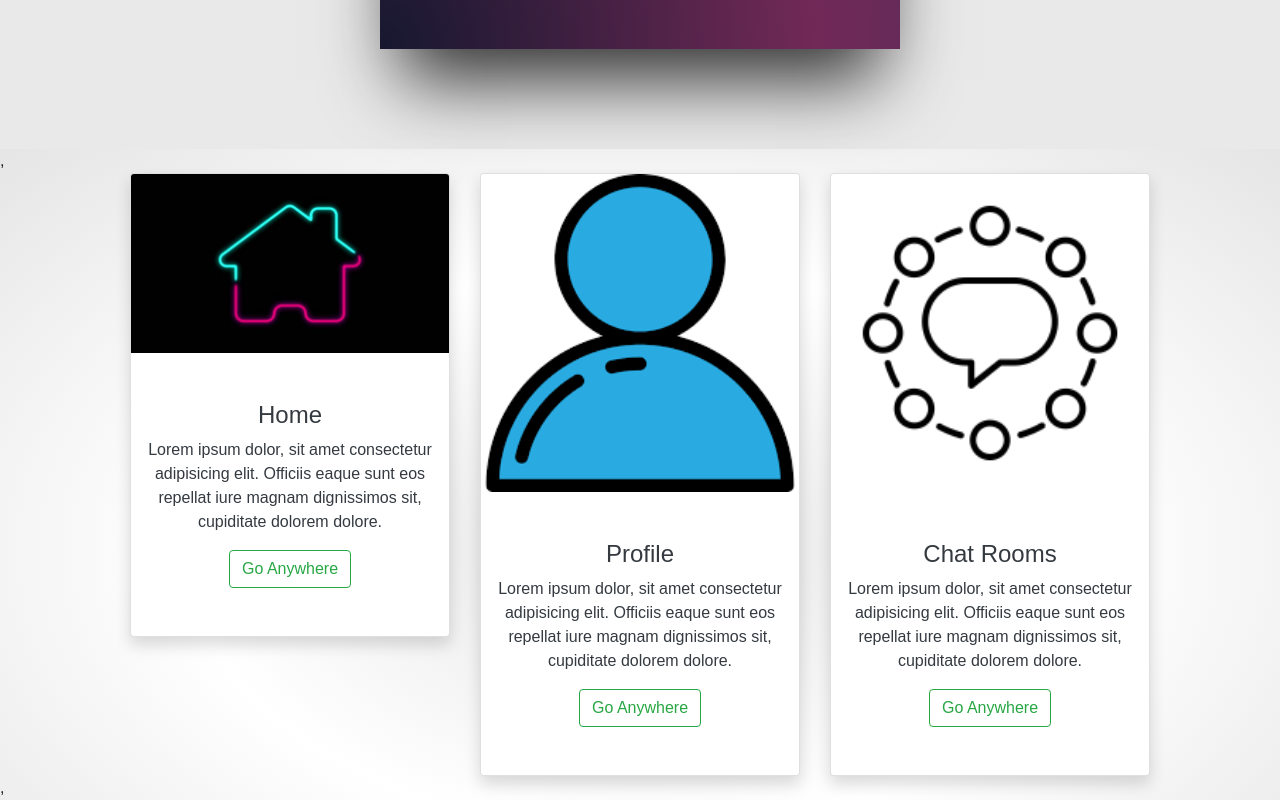
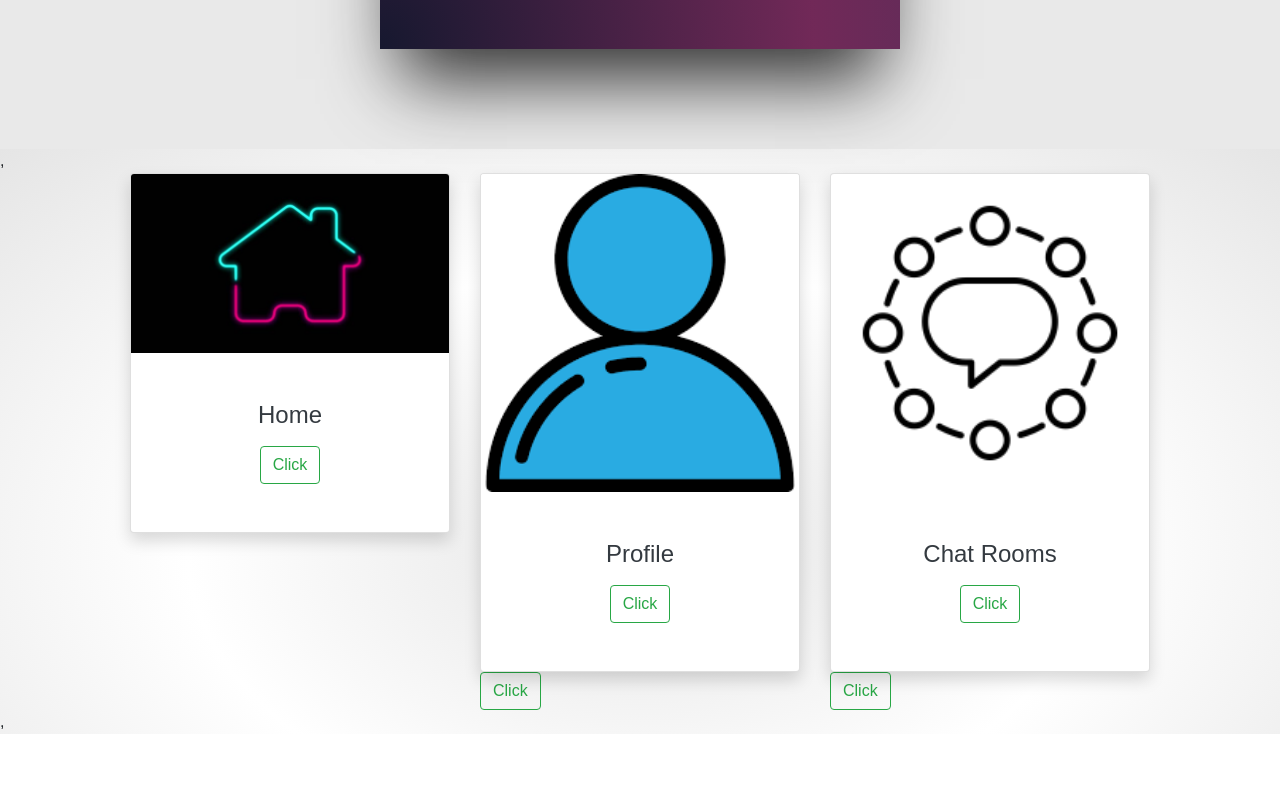
Before and after one commit to bloodbros30/UCF_Project_2021, a React (Create React App) app: page / in a window 1280 px wide. Shown: the part 651-1451 px from the top of the page. After the commit the page ends 1385 px from the top, so only its background shows below. Built offline with nearby package versions, Linux system fonts and the light colour scheme; no server answers.

Commit message:
Added Buttons needs to be fixed to be in card

```diff
--- a/src/Cards/Cards.jsx
+++ b/src/Cards/Cards.jsx
@@ -18,9 +18,13 @@ class Cards extends Component {
                     </div>
                     <div className="col-md-4">
                         <Card imgsrc={img2}title="Profile"/>
+                        <a href='/Profile' className='btn btn-outline-success'>
+                        Click</a>
                     </div>
                     <div className="col-md-4">
                         <Card imgsrc={img3}title="Chat Rooms"/>
+                        <a href='/Chats' className='btn btn-outline-success'>
+                             Click</a>
                     </div>
                 </div>
             </div>
--- a/src/Cards/CardsUI.jsx
+++ b/src/Cards/CardsUI.jsx
@@ -1,5 +1,7 @@
 import React from 'react';
 import './card-style.css';
+import LandingPage from '../LandingPage.js'; // Used <LandingPage/> for href but that created its own page
+//Please import the remaining pages
 
 const Card = props =>{
     return(
@@ -10,10 +12,9 @@ const Card = props =>{
             <div className ='card-body text-dark'>
                 <h4 ClassName = 'card-title'>{props.title}</h4>
                 <p className='card-text.text-secondary'>
-                    Lorem ipsum dolor, sit amet consectetur adipisicing elit. Officiis eaque sunt eos repellat iure magnam dignissimos sit, cupiditate dolorem dolore.
                 </p>
-                <a href='#' className='btn btn-outline-success'>
-                Go Anywhere</a>
+                <a href='/' className='btn btn-outline-success'>
+                Click</a>
             </div>
         </div>
     );
```
